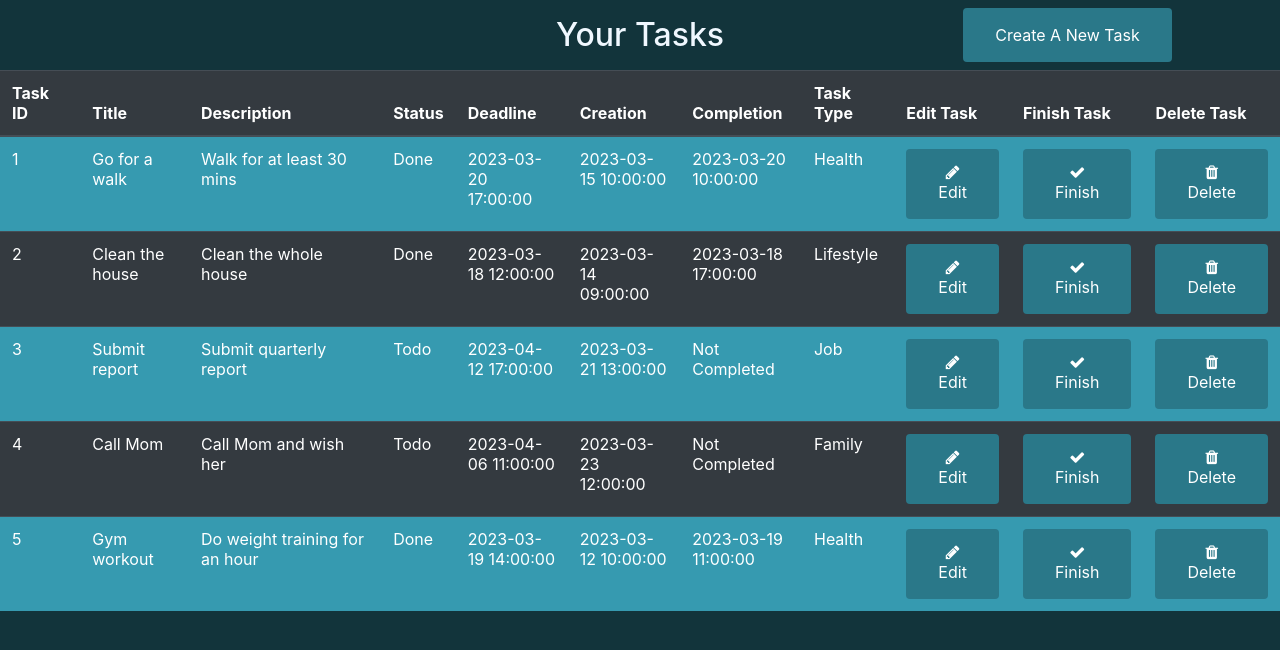
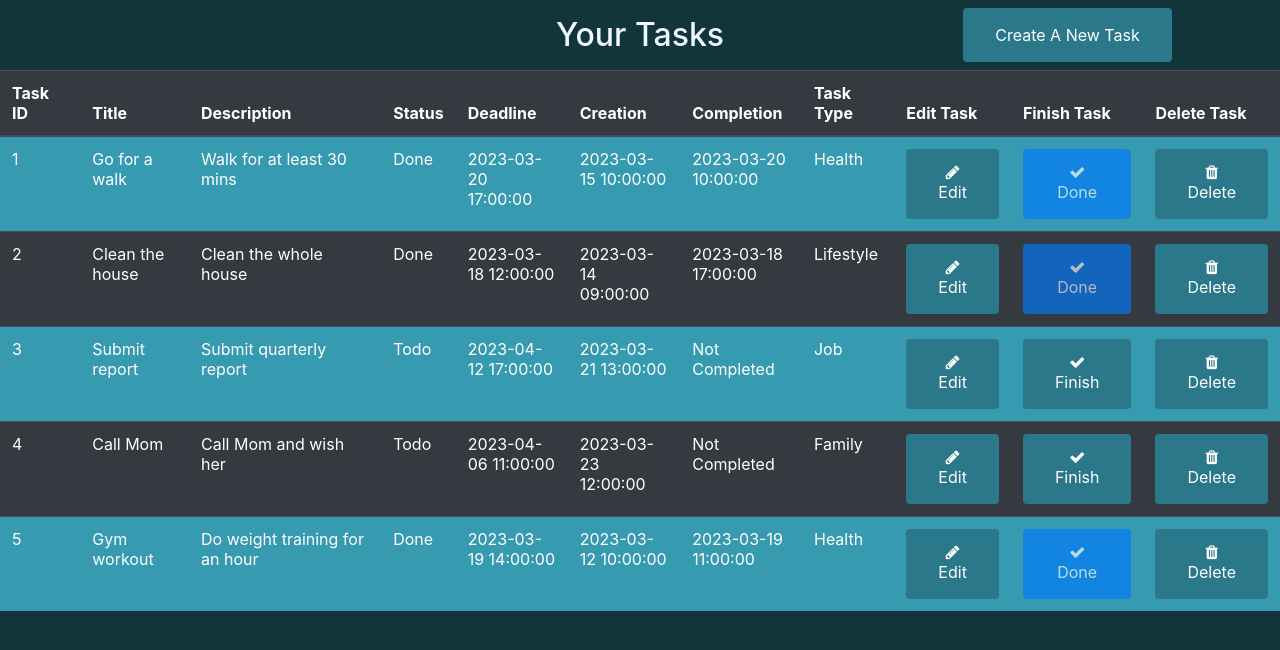
Before and after one commit to alperengozeten/To-Do-App-Flask, a Flask app: page /tasks in a window 1280 px wide. Shown: the part 62-712 px from the top of the page. Run offline with Flask 2, Linux system fonts and the light colour scheme; a user stored in the database is signed in; data comes from the database, SQL or seed files in the repository; data that the repository does not hold is empty; some libraries are stand-ins or nearby versions.

Commit message:
block button if finished

```diff
--- a/app/templates/tasks.html
+++ b/app/templates/tasks.html
@@ -89,7 +89,11 @@
                 {% endif %}
                 <td>{{ row.task_type }}</td>
                 <td><button class="btn btn-primary" data-toggle="modal" data-target="#editModal"><i class="fa fa-pencil"></i> Edit</button>
-                <td><button class="btn btn-primary" data-toggle="modal" data-target="#modalMarkFinished"><i class="fa fa-check"></i> Finish</button>
+                {% if row.done_time is none %}
+                  <td><button class="btn btn-primary" data-toggle="modal" data-target="#modalMarkFinished"><i class="fa fa-check"></i> Finish</button>
+                {% else %}
+                  <td><button class="btn btn-primary" data-toggle="modal" data-target="#modalMarkFinished" disabled><i class="fa fa-check"></i> Done</button>
+                {% endif %}
                 <td><button class="btn btn-primary" data-toggle="modal" data-target="#exampleModalCenter"><i class="fa fa-trash"></i> Delete</button>
               </tr>
             {% endfor %}
```
